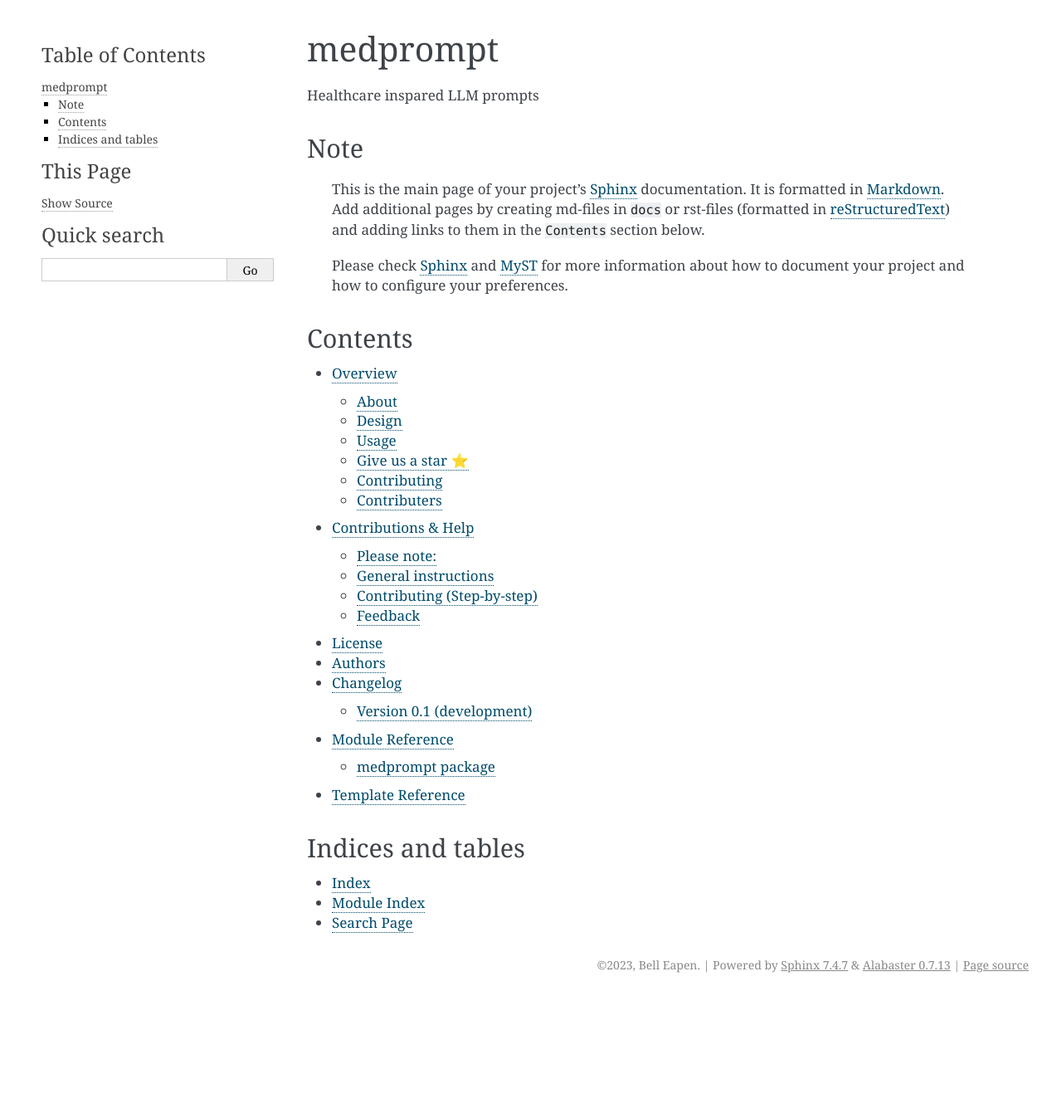
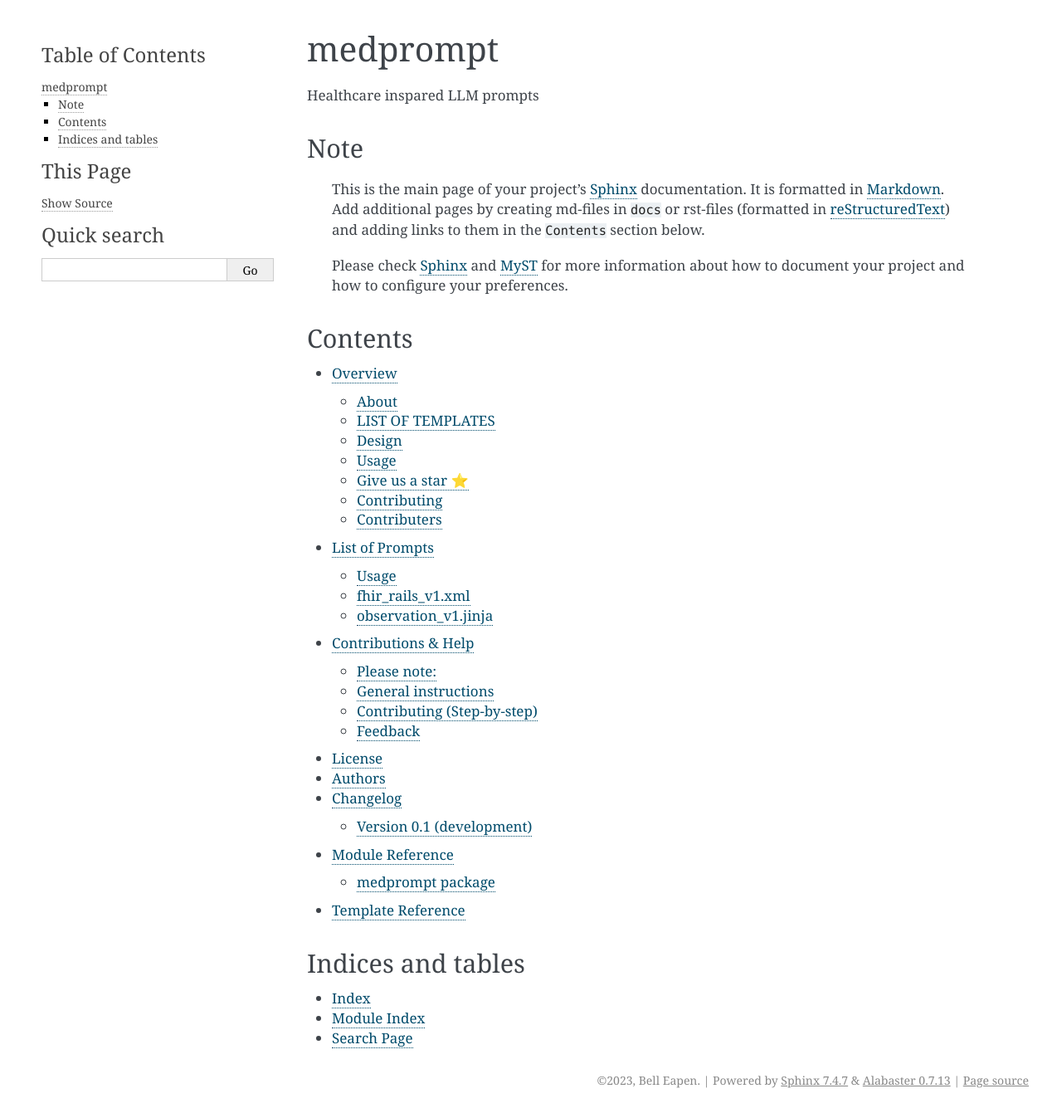
Before and after one commit to 329162516/medprompt, a Sphinx documentation site: the page built from docs/index.md, in a window 1280 px wide. Shown: the whole page at 83% size. Built offline with Sphinx 7.4.7, drawn with Linux system fonts in a browser that asks for light colours; before the commit the page ends 1202 px from its top, so only the background shows below that.

Commit message:
docs: update 2 files and create 1 file

````diff
--- a/docs/index.md
+++ b/docs/index.md
@@ -20,6 +20,7 @@
 :maxdepth: 2
 
 Overview <readme>
+List of Prompts <prompts>
 Contributions & Help <contributing>
 License <license>
 Authors <authors>
--- /dev/null
+++ b/docs/prompts.md
@@ -0,0 +1,18 @@
+# List of prompts
+
+### Usage
+```
+from medprompt import MedPrompter
+prompt = MedPrompter()
+prompt.set_template(
+    template_name="<name from list below>")
+messages = prompt.generate_prompt()
+```
+
+## fhir_rails_v1.xml
+
+[Guardrails](https://docs.getguardrails.ai/) string for mapping text to FHIR search query
+
+## observation_v1.jinja
+
+Mapping [FHIR Observation]() to free form text
````
Also changed, not shown: README.md (+2 -1 lines).
